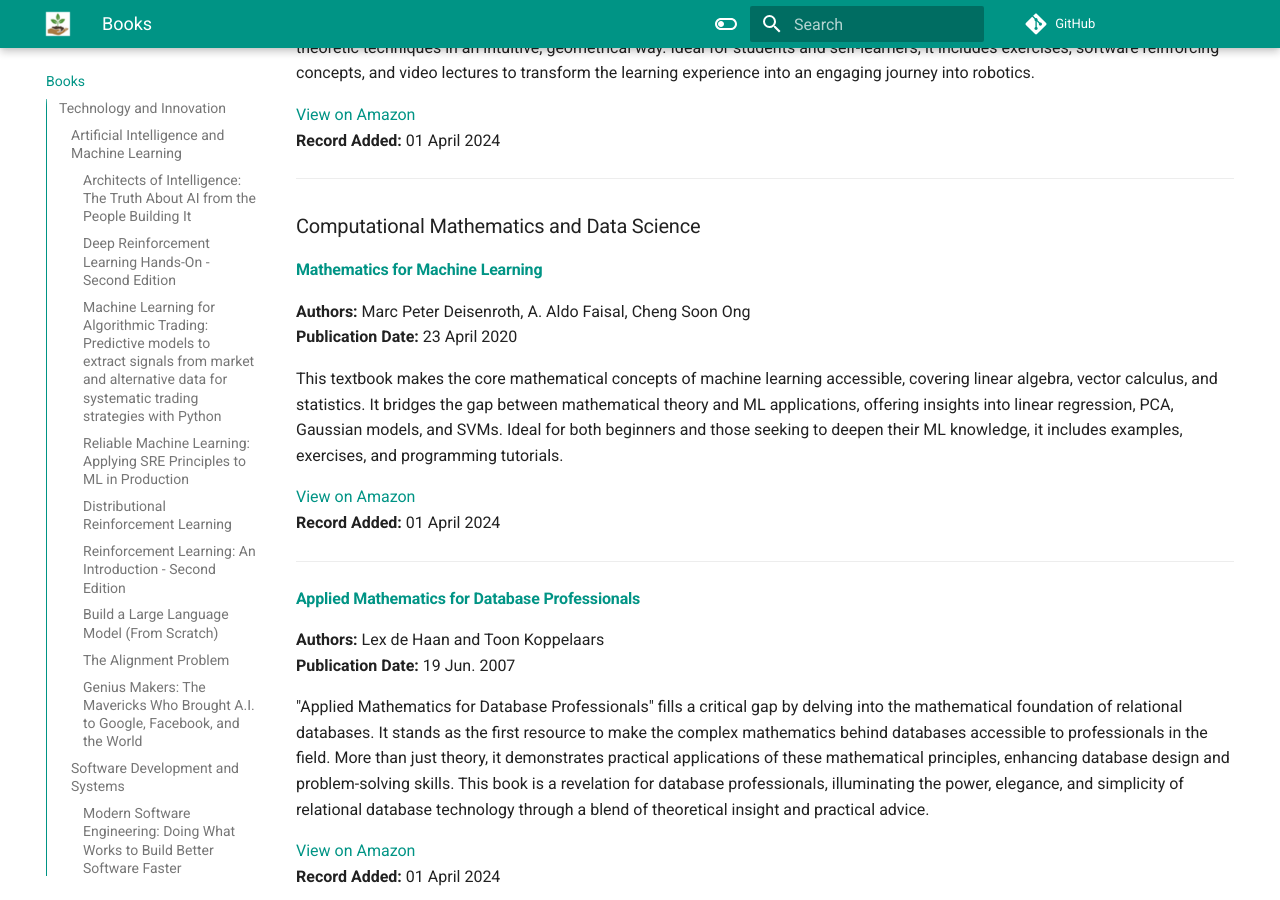
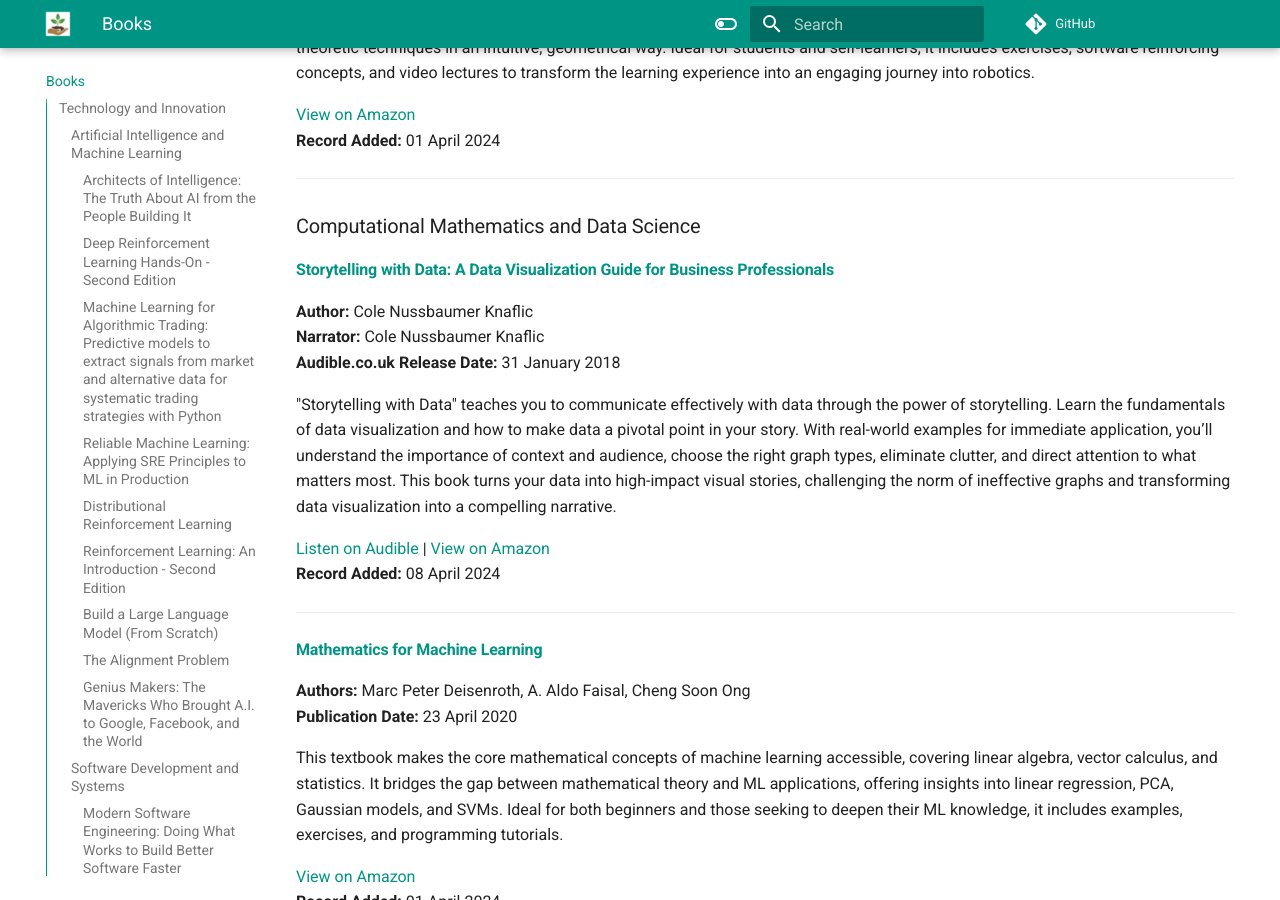
Before and after one commit to Growbotics-AI/resources, an MkDocs documentation site: the page built from docs/books.md, in a window 1280 px wide and 900 px high, scrolled down 4835 px. Built offline with MkDocs 1.6.1 and Material for MkDocs 9.7.7, drawn with Linux system fonts in a browser that asks for light colours; comment, search, counter and statistics services are not loaded; some of the changed text lies outside the part shown.

Commit message:
Adding week 1 resources

```diff
--- a/docs/books.md
+++ b/docs/books.md
@@ -146,6 +146,19 @@ This introductory robotics book offers a unique and comprehensive view of mechan
 
 ---
 ### Computational Mathematics and Data Science
+
+#### [Storytelling with Data: A Data Visualization Guide for Business Professionals](https://amzn.to/3vKBH28)
+
+**Author:** Cole Nussbaumer Knaflic
+**Narrator:** Cole Nussbaumer Knaflic
+**Audible.co.uk Release Date:** 31 January 2018
+
+"Storytelling with Data" teaches you to communicate effectively with data through the power of storytelling. Learn the fundamentals of data visualization and how to make data a pivotal point in your story. With real-world examples for immediate application, you’ll understand the importance of context and audience, choose the right graph types, eliminate clutter, and direct attention to what matters most. This book turns your data into high-impact visual stories, challenging the norm of ineffective graphs and transforming data visualization into a compelling narrative.
+
+[Listen on Audible](https://amzn.to/3U9d9In) | [View on Amazon](https://amzn.to/3vKBH28)
+**Record Added:** 08 April 2024
+
+---
 
 #### [Mathematics for Machine Learning](https://amzn.to/3THm4jW)
 
@@ -445,6 +458,19 @@ Robert Kiyosaki delves into the pivotal role of financial education in achieving
 
 ### Personal Growth and Strategy
 
+#### [The Power of Moments: Why Certain Experiences Have Extraordinary Impact](https://amzn.to/3xo1Eox)
+
+**Author:** Chip Heath, Dan Heath
+**Narrator:** Jeremy Bobb
+**Audible.co.uk Release Date:** 05 October 2017
+
+"The Power of Moments" delves into why certain brief experiences can significantly impact us and how to intentionally create such moments in life and work. The authors, Chip and Dan Heath, share stories and insights on crafting memorable moments—whether in education, healthcare, or personal lives. From transforming a mediocre hotel into a beloved establishment to revamping a struggling school, they demonstrate that anyone can create extraordinary experiences. This book provides the tools to make memorable moments a deliberate part of our lives, challenging the notion of leaving significant experiences to chance.
+
+[Listen on Audible](https://amzn.to/3VNjcEE) | [View on Amazon](https://amzn.to/3xo1Eox)
+**Record Added:** 08 April 2024
+
+---
+
 #### [How to Win Friends & Influence People](https://amzn.to/3vwQjSC)
 
 **Author:** Dale Carnegie
@@ -520,6 +546,18 @@ Darren Hardy's "The Compound Effect" is a straightforward revelation of the trut
 ## Marketing and Communication
 
 ### Strategic Communication and Persuasion
+
+#### [Marketing to Mindstates: The Practical Guide to Applying Behavior Design to Research and Marketing](https://amzn.to/3TQe93D)
+
+**Author:** Will Leach
+**Narrator:** Mike Rylander
+**Audible.co.uk Release Date:** 15 July 2021
+
+In "Marketing to Mindstates," Will Leach reveals how to break through the nonconscious filters that ignore traditional marketing, using behavior design. This guide shows how to engage customers emotionally by activating mindstates, leveraging behavior psychology and economics for impactful marketing. A must-read for marketers and researchers aiming for topline growth through behaviorally optimized messaging.
+
+[Listen on Audible](https://amzn.to/4ar4Kqk) | [View on Amazon](https://amzn.to/3TQe93D)
+**Record Added:** 08 April 2024
+---
 
 #### [Influence, New and Expanded: The Psychology of Persuasion](https://amzn.to/4ailVuq)
 
```
Also changed, not shown: docs/websites.md (+9 -0 lines), docs/youtube.md (+13 -0 lines).
